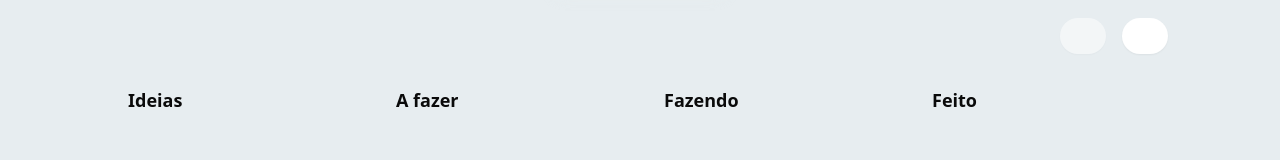
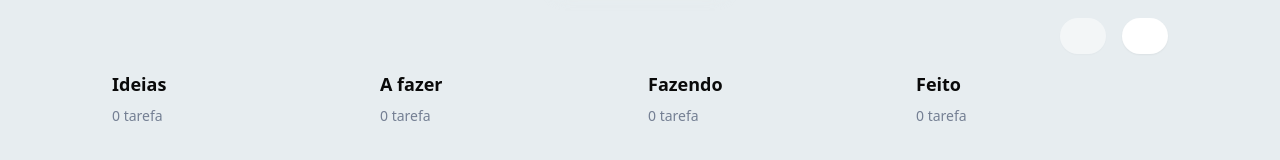
Before and after one commit to enzo2101/task-manager, a React (Vite) app: page / in a window 1280 px wide. Shown: the part 430-590 px from the top of the page. Built offline with nearby package versions, Linux system fonts and the light colour scheme; some icons are missing.

Commit message:
feat: :sparkles: added count task per column

```diff
--- a/src/components/Kanban/ColumnContainer/index.tsx
+++ b/src/components/Kanban/ColumnContainer/index.tsx
@@ -26,14 +26,17 @@ const ColumnContainer: React.FC<ColumnContainerProps> = ({ column, tasks }) => {
 
   return (
     <div ref={setNodeRef} style={style} className="gap-3">
+      <div className="flex flex-col gap-2">
         <p
           {...attributes}
           {...listeners}
-        className="grid-cols-1 text-lg font-semibold items-center p-4"
+          className="grid-cols-1 text-lg font-semibold items-center"
         >
           {column.title}
         </p>
-      <div className="flex flex-col gap-3">
+        <p className="text-label text-sm">{tasks.length.toString()} tarefa</p>
+      </div>
+      <div className="flex flex-col gap-3 pt-3">
         <SortableContext items={tasksId}>
           {tasks.map((task) => (
             <TaskCard key={task.id} task={task} />
```
Lines whose indentation alone changed are shown as unchanged.
